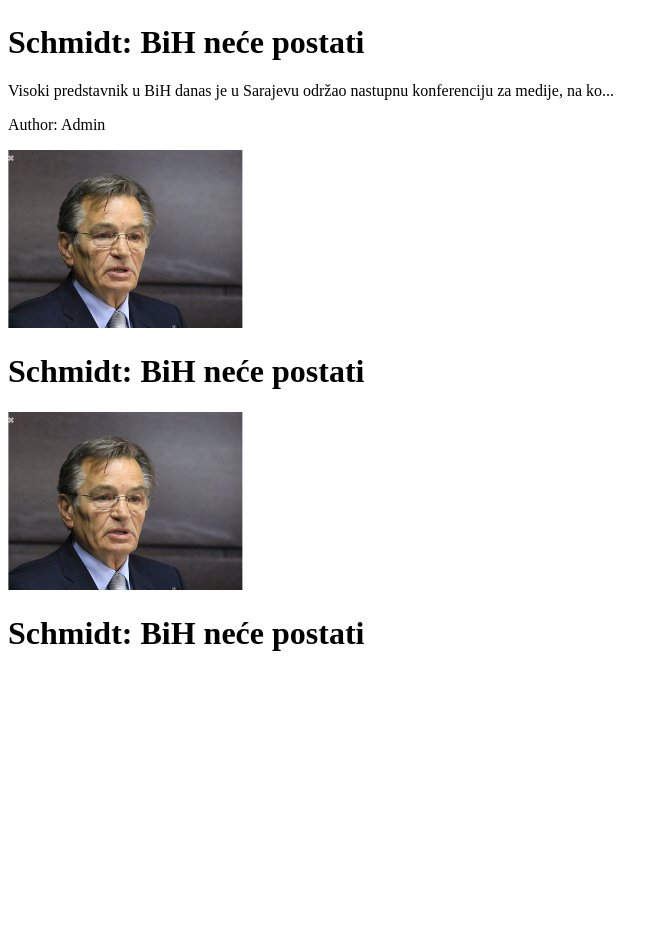
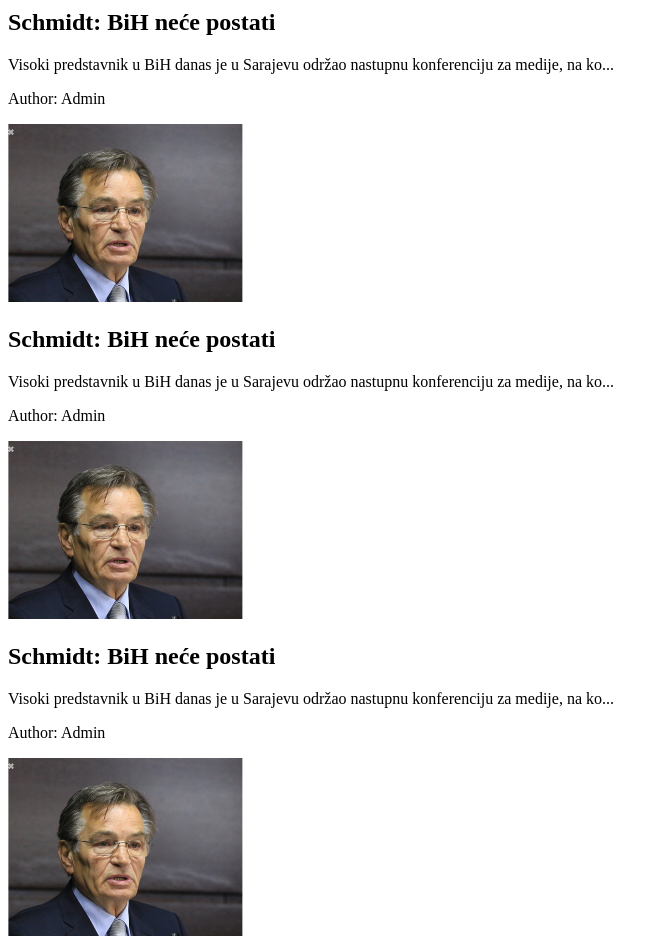
Before and after one commit to AidPuska/news-portal, a Next.js app: page /Main in a window 1280 px wide. Shown: the part 1448-2387 px from the top of the page, without its empty margins (0-668 px from the left). Before the commit the page ends 2122 px from the top, so only its background shows below. Built offline with nearby package versions, Linux system fonts and the light colour scheme.

Commit message:
added grid system correctly for news home page

```diff
--- a/src/components/SingleNews.js
+++ b/src/components/SingleNews.js
@@ -4,29 +4,29 @@ import React from 'react'
 import ImageWrapper from './ImageWrapper'
 import Image from 'next/image'
 
-const SingleNews = ({size}) => {
+const SingleNews = ({size, news}) => {
 
   const desc = 'Visoki predstavnik u BiH danas je u Sarajevu održao nastupnu konferenciju za medije, na kojoj je govorio kako vidi BiH i šta će raditi na razvoju države za bolji život svih građana. idi BiH i šta će raditi na razvoju države za bolji život svih građana. idi BiH i šta će raditi na razvoju države za bolji život svih građana.'
 
   return (
-    <div className={size === 'big' && 'w-[400px] h-[350px] flex' || size === 'middle' && 'w-[200px] h-[350px] overflow-hidden border-b border-black' || size === 'small' && 'w-[400px] h-[170px] flex'}>
+    <div className={size === 'big' && 'col-span-2 h-[350px] flex' || size === 'middle' && 'col-span-1 h-[350px] border-b border-black' || size === 'small' && 'col-span-1 h-[170px] flex'}>
+    {/* <div className={size === 'big' && 'w-[400px] h-[350px] flex' || size === 'middle' && 'w-[200px] h-[350px] overflow-hidden border-b border-black' || size === 'small' && 'w-[400px] h-[170px] flex'}> */}
 
       <ImageWrapper
-        source={require('../../public/sefik.png')}
+        source={news.image}
         width={size === 'big' && '50%' || size === 'middle' && '100%' || size === 'small' && '100%'}
-        height={size === 'small' && '100%'}
       />
 
-      {size === 'big' || size === 'middle' ? <div className={size === 'big' ? 'w-[50%] h-full flex flex-col justify-between border-t border-r border-b border-black p-3' : 'h-full flex flex-col gap-6 border-r border-l border-black p-3'}>
-        <h1 className='text-[16px] font-semibold'>Schmidt: BiH neće postati </h1>
-        <p className='text-[12px]'>{size === 'middle' ? desc.slice(0, 90)+'...' : desc}</p>
+      {size === 'big' || size === 'middle' ? <div className={size === 'big' ? 'w-[50%] h-full flex flex-col justify-between border-t border-r border-b border-black p-3' : 'h-[51.3%] flex flex-col justify-between border-r border-l border-black p-3'}>
+        <h1 className='text-[15px] font-semibold'>{news.title}</h1>
+        <p className='text-[12px]'>{size === 'middle' ? news.desc.slice(0, 90)+'...' : news.desc}</p>
         <div>
           <div className='bg-black w-[80%] h-[0.5px] mb-2' />
-          <p className='text-[12px]'>Author: Admin</p>
+          <p className='text-[12px]'>Author: {news.author}</p>
         </div>
       </div> : (
         <div className='w-[100%] h-full flex flex-col justify-center items-center border-t border-r border-b border-black p-3'>
-          <h1 className='text-[16px] font-semibold'>Schmidt: BiH neće postati </h1>
+          <h1 className='text-[16px] font-semibold'>{news.title}</h1>
         </div>
       )}
 
--- a/src/pages/Main.js
+++ b/src/pages/Main.js
@@ -5,6 +5,8 @@ import Navbar from '@/components/Navbar'
 import SingleNews from '@/components/SingleNews'
 import Image from 'next/image'
 import React from 'react'
+
+const orderOfGrid = ['big', 'middle', 'middle', 'middle', 'middle', 'big', 'middle', 'middle', 'small', 'small']
 
 const data = [
   {
@@ -30,7 +32,71 @@ const data = [
     author: 'Admin',
     image: require('../../public/sefik.png'),
     size: 'middle'
-  }
+  },
+  {
+    id: 3,
+    title: 'Schmidt: BiH neće postati',
+    desc: 'Visoki predstavnik u BiH danas je u Sarajevu održao nastupnu konferenciju za medije, na kojoj je govorio kako vidi BiH i šta će raditi na razvoju države za bolji život svih građana. idi BiH i šta će raditi na razvoju države za bolji život svih građana. idi BiH i šta će raditi na razvoju države za bolji život svih građana.',
+    author: 'Admin',
+    image: require('../../public/sefik.png'),
+    size: 'middle'
+  },
+  {
+    id: 4,
+    title: 'Schmidt: BiH neće postati',
+    desc: 'Visoki predstavnik u BiH danas je u Sarajevu održao nastupnu konferenciju za medije, na kojoj je govorio kako vidi BiH i šta će raditi na razvoju države za bolji život svih građana. idi BiH i šta će raditi na razvoju države za bolji život svih građana. idi BiH i šta će raditi na razvoju države za bolji život svih građana.',
+    author: 'Admin',
+    image: require('../../public/sefik.png'),
+    size: 'middle'
+  },
+  {
+    id: 5,
+    title: 'Schmidt: BiH neće postati',
+    desc: 'Visoki predstavnik u BiH danas je u Sarajevu održao nastupnu konferenciju za medije, na kojoj je govorio kako vidi BiH i šta će raditi na razvoju države za bolji život svih građana. idi BiH i šta će raditi na razvoju države za bolji život svih građana. idi BiH i šta će raditi na razvoju države za bolji život svih građana.',
+    author: 'Admin',
+    image: require('../../public/sefik.png'),
+    size: 'big'
+  },
+  {
+    id: 5,
+    title: 'Schmidt: BiH neće postati',
+    desc: 'Visoki predstavnik u BiH danas je u Sarajevu održao nastupnu konferenciju za medije, na kojoj je govorio kako vidi BiH i šta će raditi na razvoju države za bolji život svih građana. idi BiH i šta će raditi na razvoju države za bolji život svih građana. idi BiH i šta će raditi na razvoju države za bolji život svih građana.',
+    author: 'Admin',
+    image: require('../../public/sefik.png'),
+    size: 'middle'
+  },
+  {
+    id: 5,
+    title: 'Schmidt: BiH neće postati',
+    desc: 'Visoki predstavnik u BiH danas je u Sarajevu održao nastupnu konferenciju za medije, na kojoj je govorio kako vidi BiH i šta će raditi na razvoju države za bolji život svih građana. idi BiH i šta će raditi na razvoju države za bolji život svih građana. idi BiH i šta će raditi na razvoju države za bolji život svih građana.',
+    author: 'Admin',
+    image: require('../../public/sefik.png'),
+    size: 'middle'
+  },
+  {
+    id: 5,
+    title: 'Schmidt: BiH neće postati',
+    desc: 'Visoki predstavnik u BiH danas je u Sarajevu održao nastupnu konferenciju za medije, na kojoj je govorio kako vidi BiH i šta će raditi na razvoju države za bolji život svih građana. idi BiH i šta će raditi na razvoju države za bolji život svih građana. idi BiH i šta će raditi na razvoju države za bolji život svih građana.',
+    author: 'Admin',
+    image: require('../../public/sefik.png'),
+    size: 'big'
+  },
+  {
+    id: 5,
+    title: 'Schmidt: BiH neće postati',
+    desc: 'Visoki predstavnik u BiH danas je u Sarajevu održao nastupnu konferenciju za medije, na kojoj je govorio kako vidi BiH i šta će raditi na razvoju države za bolji život svih građana. idi BiH i šta će raditi na razvoju države za bolji život svih građana. idi BiH i šta će raditi na razvoju države za bolji život svih građana.',
+    author: 'Admin',
+    image: require('../../public/sefik.png'),
+    size: 'middle'
+  },
+  {
+    id: 5,
+    title: 'Schmidt: BiH neće postati',
+    desc: 'Visoki predstavnik u BiH danas je u Sarajevu održao nastupnu konferenciju za medije, na kojoj je govorio kako vidi BiH i šta će raditi na razvoju države za bolji život svih građana. idi BiH i šta će raditi na razvoju države za bolji život svih građana. idi BiH i šta će raditi na razvoju države za bolji život svih građana.',
+    author: 'Admin',
+    image: require('../../public/sefik.png'),
+    size: 'middle'
+  },
 ]
 
 const Main = () => {
@@ -41,14 +107,31 @@ const Main = () => {
       <Navbar />
       <div className='flex justify-around gap-5 p-5'>
         <div className='bg-grey-400 w-[200px] border border-black' />
+        <article className='w-[70%] flex flex-col gap-2'>
+         {/*  <div className='flex gap-2'>
+            <SingleNews size='big' />
+            <SingleNews size='middle' />
+            <SingleNews size='middle' />
+          </div>
           <div className='flex gap-2'>
+            <SingleNews size='middle' />
+            <SingleNews size='middle' />
             <SingleNews size='big' />
+          </div>
+          <div className='flex gap-2'>
+            <SingleNews size='middle' />
             <SingleNews size='middle' />
             <div className='flex flex-col justify-between'>
               <SingleNews size='small' />
               <SingleNews size='small' />
             </div>
+          </div> */}
+          <div className='grid grid-cols-4 gap-2'>
+            {data.map(news => (
+              <SingleNews key={news.id} size={news.size} news={news} />
+            ))}
           </div>
+      </article>
     </div>
     </div>
   )
```
Lines whose indentation alone changed are shown as unchanged.
